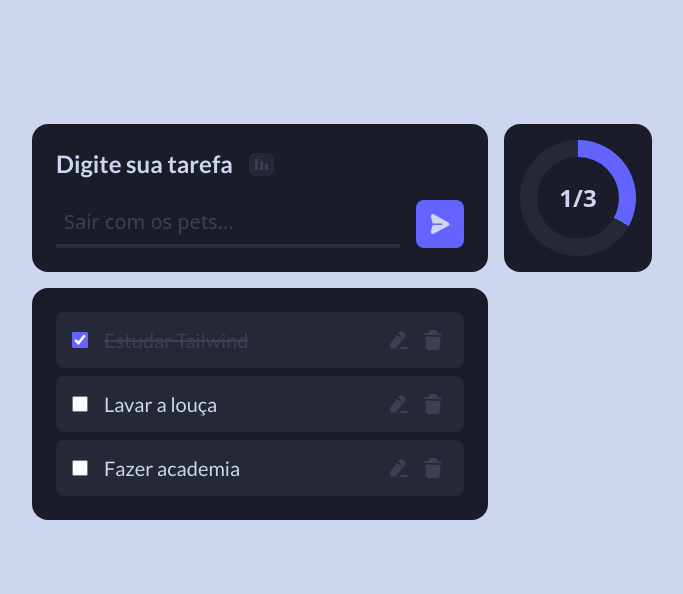
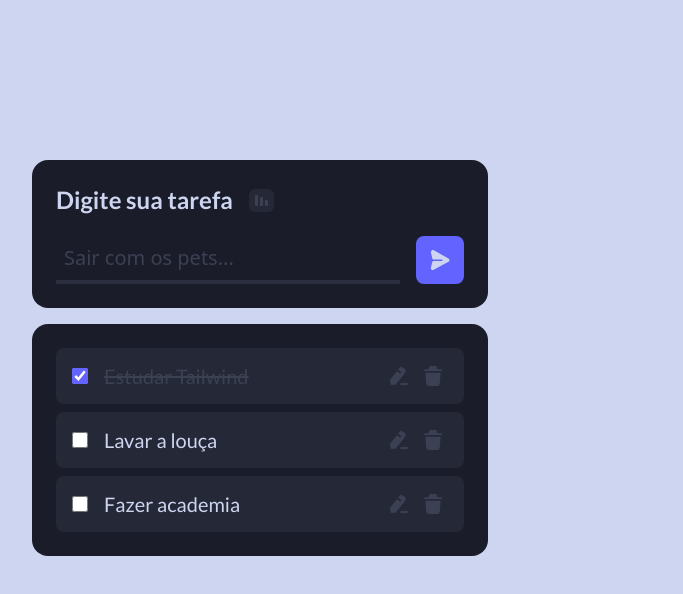
Before and after one commit to Alisson-Lima/tailwind_todo, a React (Vite) app: page / in a window 1280 px wide. Shown: the top 594 px of the page, without its empty margins (380-1063 px from the left). Built offline with nearby package versions, Linux system fonts and the light colour scheme.

Commit message:
Add and use graphic context provider, adjust graphic display animation, fixing task auto focus rename input, adjust error displays

```diff
--- a/src/App.tsx
+++ b/src/App.tsx
@@ -10,14 +10,14 @@ function App(): React.ReactNode {
     <div
       className="w-screen h-screen flex items-center justify-start flex-col space-y-8 bg-gray-100 overflow-y-scroll scrollbar"
     >
-      <div className="todo_container max-w-[456px] w-full relative flex-col flex gap-4 px-4 md:px-0 my-[124px]">
         <MyContexts>
-          <ProgressGraphic/>
           <SistemMessage/>
-          <AddTask/>
-          <TasksTable/>
+          <div className="todo_container max-w-[456px] w-full relative flex-col flex gap-4 px-4 md:px-0 top-32 mb-32">
+              <ProgressGraphic/>
+              <AddTask/>
+              <TasksTable/>
+          </div>
         </MyContexts>
-      </div>
     </div>
   )
 }
--- a/src/components/AddTask/index.tsx
+++ b/src/components/AddTask/index.tsx
@@ -2,6 +2,7 @@ import React, { useContext, useRef, useState } from 'react'
 import { useTaskContext } from '../../context/TaskContext'
 import { SistemMessageContext } from '../../context/SistemMessageContext'
 import { Task } from '../../types'
+import { useToggleGraphic } from '../../context/ToggleGraphicContext'
 
 const AddTask = () => {
 
@@ -9,6 +10,7 @@ const AddTask = () => {
   const {dispatch} = useTaskContext()
   const smContextValue = useContext(SistemMessageContext)
   const inputTask = useRef<HTMLInputElement | null>(null)
+  const {openGraphic, setOpenGraphic} = useToggleGraphic()
 
   const handleSubmit = (e: React.FormEvent<HTMLFormElement>): void => {
     e.preventDefault()
@@ -40,7 +42,7 @@ const AddTask = () => {
   }
 
   const handleShowProgressGraphic = () =>{
-    console.log("open progress graphic...")
+    setOpenGraphic(!openGraphic)
   }
 
   return (
--- a/src/components/ProgressGraphic/Circle.tsx
+++ b/src/components/ProgressGraphic/Circle.tsx
@@ -9,7 +9,7 @@ const Circle = ({per, children}: CircleProps) => {
     return (
         <div
             style={{background: `${per === 100 ? `conic-gradient(#46F577 100%, #242837 0%)` : `conic-gradient(#6363ff ${per}%, #242837 0%)`}`, transition: 150+"ms", } }
-            className="flex justify-center items-center w-[116px] h-[116px] rounded-full relative transition-colors"
+            className="flex justify-center items-center w-[116px] h-[116px] rounded-full relative transition-all"
         >
             {children}
         </div>
--- a/src/components/ProgressGraphic/index.tsx
+++ b/src/components/ProgressGraphic/index.tsx
@@ -2,12 +2,14 @@ import { useEffect, useState } from "react"
 import { useTaskContext } from "../../context/TaskContext"
 import Circle from "./Circle"
 import Bar from "./Bar"
+import { useToggleGraphic } from "../../context/ToggleGraphicContext"
 
 const ProgressGraphic = () => {
 
     const {tasks} = useTaskContext()
     const [percentege, setPercentege] = useState<number>(0)
     const doneTasks = tasks.filter(task => task.status)
+    const {openGraphic} = useToggleGraphic()
 
     const getPercentege = () =>{
 
@@ -27,7 +29,7 @@ const ProgressGraphic = () => {
     },[])
 
     return (
-        <div className=" bg-gray-600 p-4 w-full lg:w-fit h-fit rounded-2xl lg:absolute lg:right-[-164px] lg:opacity-1 flex justify-center items-center">
+        <div className={`bg-gray-600 p-4 w-full relative lg:w-fit h-fit rounded-2xl lg:absolute lg:right-[-164px] flex justify-center items-center ${!openGraphic && "opacity-0 scale-90 lg:right-[-152px]"} transition-all`}>
             {
                 window.innerWidth > 1024 ? (
                     <Circle per={percentege}>
--- a/src/components/SistemMessage/index.tsx
+++ b/src/components/SistemMessage/index.tsx
@@ -11,15 +11,18 @@ const SistemMessage = () => {
     smContextValue?.setSm({type: "", msg: ""})
   }
 
+  const typeMessage = smContextValue?.sm.type
+  const message = smContextValue?.sm.msg
 
   return (
 
-      smContextValue?.sm.type && (
         <div
-            data-type={smContextValue.sm.type}
-            className=" data-[type=ERROR]:bg-red data-[type=ALERT]:bg-yellow-300 data-[type=SUCCESS]:bg-green rounded-lg p-2 px-4 text-md font-semibold flex justify-between"
+          data-type={typeMessage}
+          className={`data-[type=ERROR]:bg-red data-[type=ALERT]:bg-yellow-300 data-[type=SUCCESS]:bg-green rounded-lg p-2 px-4 text-md font-semibold flex gap-4 justify-between w-72 transition-all ${message !== "" ? "opacity-1 scale-1" : "opacity-0 scale-75"} fixed top-12`}
         >
-          <p>{smContextValue.sm.msg}</p>
+          <p
+            className=" w-48 h-[50px]"
+          >{message}</p>
 
           <button
             className="p-1 group"
@@ -32,7 +35,7 @@ const SistemMessage = () => {
             </svg>
           </button>
         </div>
-      )
+
 
   );
 }
--- a/src/components/Task/index.tsx
+++ b/src/components/Task/index.tsx
@@ -1,6 +1,6 @@
 // import React from 'react'
 
-import { useContext, useState } from "react"
+import { useContext, useRef, useState } from "react"
 import { useTaskContext } from "../../context/TaskContext"
 import { SistemMessageContext } from "../../context/SistemMessageContext"
 import { Task as TaskType } from "../../types"
@@ -17,6 +17,7 @@ const Task = ({task, id}: TaskProps) => {
   const [newTask, setNewtask] = useState<TaskType>(task)
   const [isCheck, setIsCheck] = useState<boolean>(task.status)
   const smContextValue = useContext(SistemMessageContext)
+  const editInput = useRef<HTMLInputElement | null>(null)
 
   const handleChangeStatus = () =>{
     const updatedTask: TaskType = {content: task.content, status: !isCheck}
@@ -24,7 +25,6 @@ const Task = ({task, id}: TaskProps) => {
     setIsCheck(!isCheck)
 
   }
-
 
   const handleDeleteTask = () => {
     dispatch({type: "DELETE_TASK", payload: id})
@@ -37,8 +37,14 @@ const Task = ({task, id}: TaskProps) => {
         type: "ERROR",
         msg: "Você não pode salvar uma tarefa vazia."
       })
+
+      if(editInput.current){
+        editInput.current.focus()
+      }
+
       return
     }
+
 
     dispatch({type: "EDIT_TASK", payload: {oldTask: task, newTask: newTask}})
     smContextValue?.setSm({type: "",msg: ""})
@@ -75,10 +81,12 @@ const Task = ({task, id}: TaskProps) => {
           ) : (
               <input
                 type="text"
-                className="bg-transparent w-full text-md md:text-xl outline-none text-gray-100 border-b-[1px] font-lato"
+                className="bg-transparent w-full h-full text-md  z-10 md:text-xl outline-none text-gray-100 font-lato placeholder:text-gray-300"
                 onChange={(e) => setNewtask({content: e.target.value, status: isCheck})}
                 autoFocus
+                ref={editInput}
                 value={newTask.content}
+                placeholder={`${task.content}...`}
               />
           )
         }
--- a/src/context/MyContexts.tsx
+++ b/src/context/MyContexts.tsx
@@ -1,6 +1,7 @@
 import React, { ReactNode } from "react";
 import { TaskContextProvider } from "./TaskContext";
 import { SistemMessageContextProvider } from "./SistemMessageContext";
+import { ToggleGraphicProvider } from "./ToggleGraphicContext";
 
 type MyContextsProps = {
     children: ReactNode
@@ -10,7 +11,9 @@ const MyContexts: React.FC<MyContextsProps> = ({children}) => {
   return (
     <TaskContextProvider>
         <SistemMessageContextProvider>
-            {children}
+          <ToggleGraphicProvider>
+              {children}
+          </ToggleGraphicProvider>
         </SistemMessageContextProvider>
     </TaskContextProvider>
   );
--- /dev/null
+++ b/src/context/ToggleGraphicContext.tsx
@@ -0,0 +1,36 @@
+import React, { Dispatch, ReactNode, SetStateAction, createContext, useContext, useState } from "react";
+
+type ToggleGraphicContextProps = {
+    openGraphic: boolean,
+    setOpenGraphic: Dispatch<SetStateAction<boolean>>
+}
+
+export const ToggleGraphic = createContext<ToggleGraphicContextProps | null>(null)
+
+type ToggleGraphicProviderProps = {
+    children: ReactNode
+}
+
+export const ToggleGraphicProvider: React.FC<ToggleGraphicProviderProps> = ({children})=>{
+
+    const [openGraphic, setOpenGraphic] = useState<boolean>(false)
+    const toggleGraphicValue: ToggleGraphicContextProps = {
+        openGraphic,
+        setOpenGraphic
+    }
+
+    return (
+        <ToggleGraphic.Provider value={toggleGraphicValue}>
+            {children}
+        </ToggleGraphic.Provider>
+    )
+}
+
+export const useToggleGraphic = () =>{
+    const context = useContext(ToggleGraphic)
+
+    if(!context){
+        throw new Error("useToggleGraphic must be used within a ToggleGraphicProvider")
+    }
+    return context
+}
```
